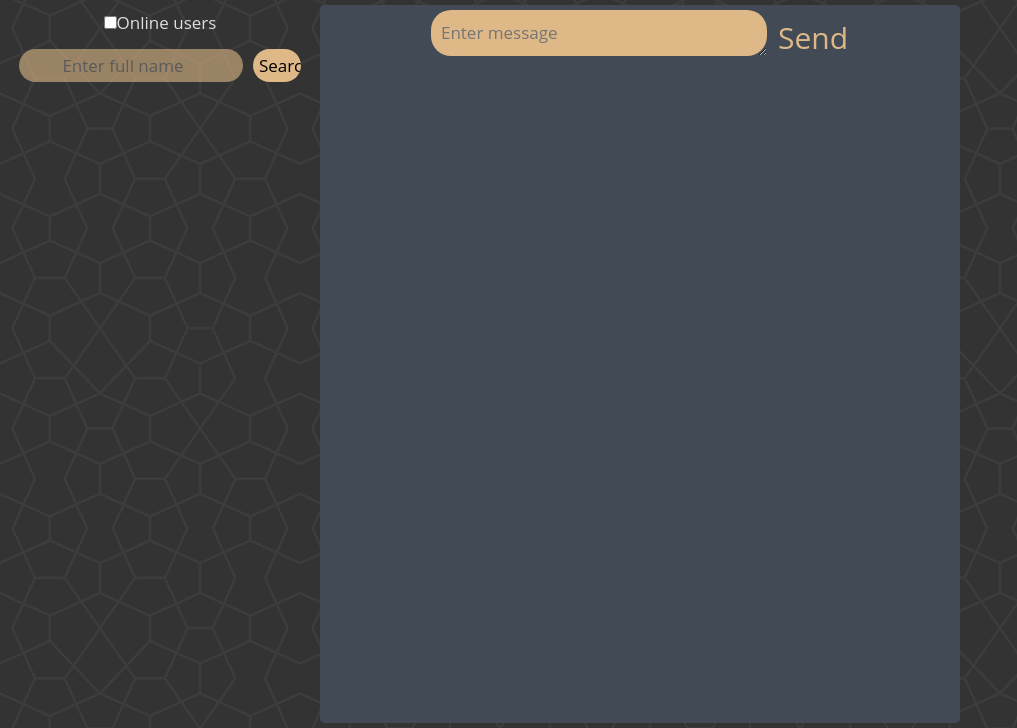
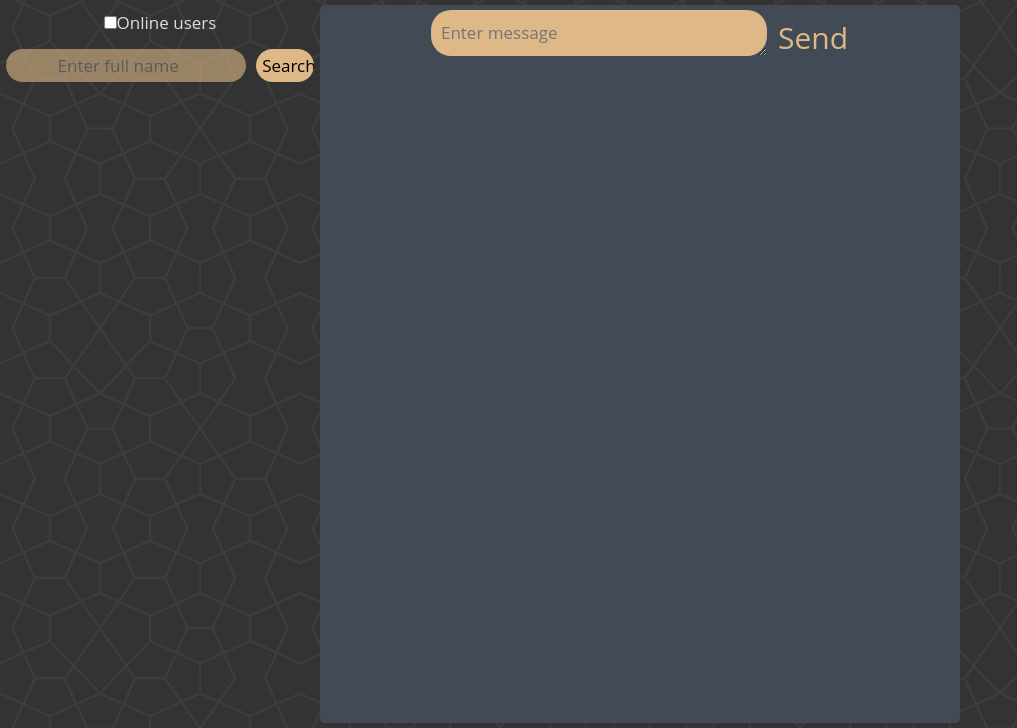
Before and after one commit to marcinmiz/CHATTER, a PHP site: page /pages/chat.php in a window 1280 px wide. Shown: the part 72-800 px from the top of the page, without its empty margins (0-1017 px from the left). Run offline with PHP 8.4, Linux system fonts and the light colour scheme; data that the repository does not hold is empty.

Commit message:
Add pointer cursor for search-container label tag and search-online-users class, enlarge width of search input and button, remove section tag to correct chat history scrolling

```diff
--- a/src/frontend/pages/chat_content.html
+++ b/src/frontend/pages/chat_content.html
@@ -18,9 +18,7 @@
 
             <div class="chat-container mx-auto">
 
-                <section>
                     <div id="chat-history"></div>
-                </section>
 
                 <div class="send-container mx-auto">
 
--- a/src/frontend/stylesheets/main.css
+++ b/src/frontend/stylesheets/main.css
@@ -48,7 +48,7 @@ body
 .search-input
 {
     height: 33px;
-    width: 70%;
+    width: 75%;
     border-radius: 20px;
     background-color: burlywood;
     text-align: center;
@@ -61,7 +61,7 @@ body
 .search-button
 {
     height: 33px;
-    width: 15%;
+    width: 18%;
     border-radius: 20px;
     background-color: burlywood;
     text-align: center;
@@ -153,3 +153,13 @@ main
 {
     color: #d4d4d4;
 }
+
+.search-container label
+{
+    cursor: pointer;
+}
+
+.search-online-users
+{
+    cursor: pointer;
+}
```
